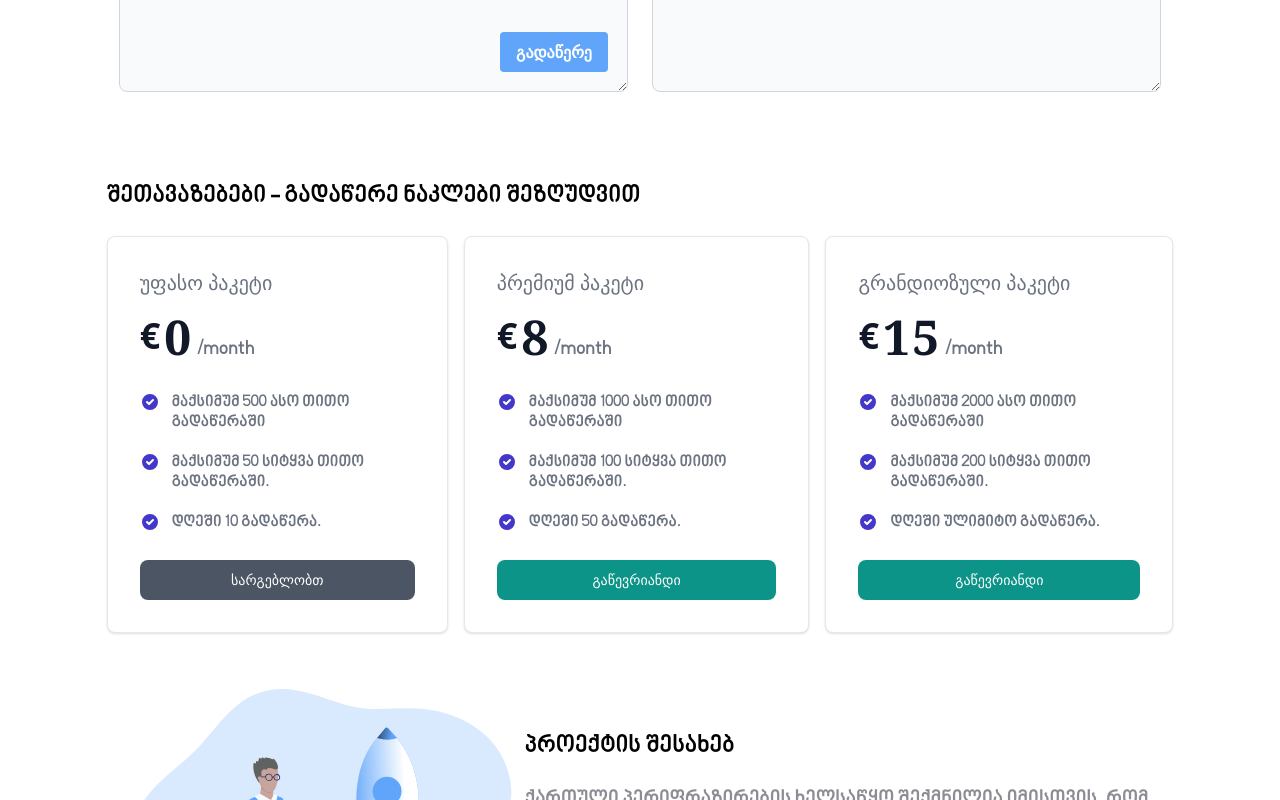
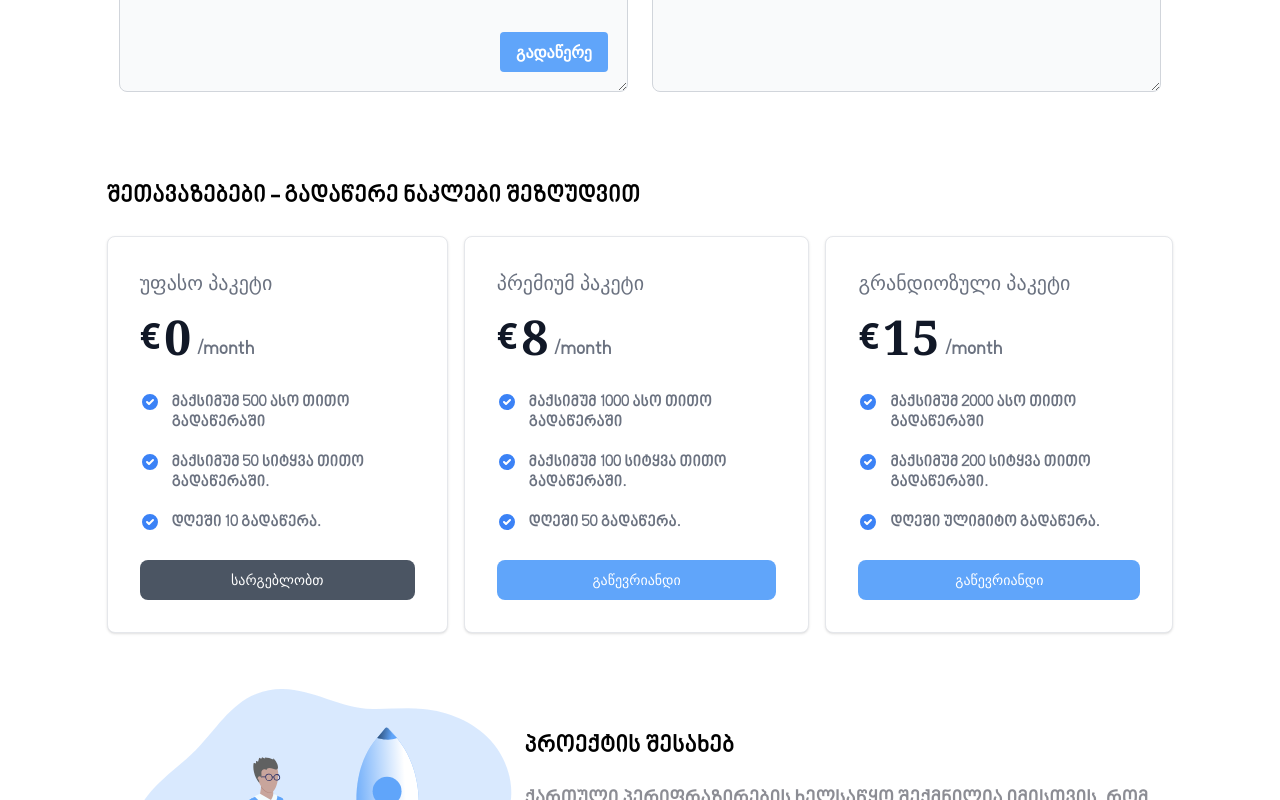
Before and after one commit to Vashakmadze/GeoParaphrase, a React (Vite) app: page / in a window 1280 px wide. Shown: the part 406-1206 px from the top of the page. Built offline with nearby package versions, Linux system fonts and the light colour scheme; no server answers.

Commit message:
changed checkmark colors

```diff
--- a/src/components/PriceCard.jsx
+++ b/src/components/PriceCard.jsx
@@ -30,7 +30,7 @@
 				<li className="flex space-x-3">
 					<svg
 						aria-hidden="true"
-						className="flex-shrink-0 w-5 h-5 text-indigo-700"
+						className="flex-shrink-0 w-5 h-5 text-blue-500"
 						fill="currentColor"
 						viewBox="0 0 20 20"
 						xmlns="http://www.w3.org/2000/svg">
@@ -47,7 +47,7 @@
 				<li className="flex space-x-3">
 					<svg
 						aria-hidden="true"
-						className="flex-shrink-0 w-5 h-5 text-indigo-700"
+						className="flex-shrink-0 w-5 h-5 text-blue-500"
 						fill="currentColor"
 						viewBox="0 0 20 20"
 						xmlns="http://www.w3.org/2000/svg">
@@ -64,7 +64,7 @@
 				<li className="flex space-x-3">
 					<svg
 						aria-hidden="true"
-						className="flex-shrink-0 w-5 h-5 text-indigo-700"
+						className="flex-shrink-0 w-5 h-5 text-blue-500"
 						fill="currentColor"
 						viewBox="0 0 20 20"
 						xmlns="http://www.w3.org/2000/svg">
@@ -106,7 +106,7 @@
 				<button
 					onClick={buy}
 					type="button"
-					className="text-white bg-teal-600 hover:bg-teal-700 focus:ring-4 focus:outline-none focus:ring-blue-200 font-medium rounded-lg text-sm px-5 py-2.5 inline-flex justify-center w-full text-center">
+					className="text-white bg-[#60A5FA] hover:bg-blue-500 focus:ring-4 focus:outline-none focus:ring-blue-200 font-medium rounded-lg text-sm px-5 py-2.5 inline-flex justify-center w-full text-center">
 					გაწევრიანდი
 				</button>
 			)}
```
